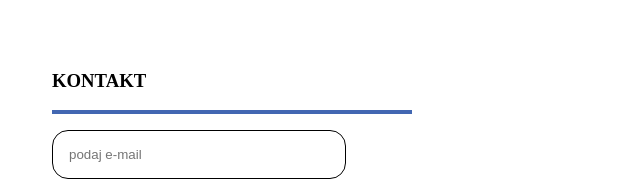
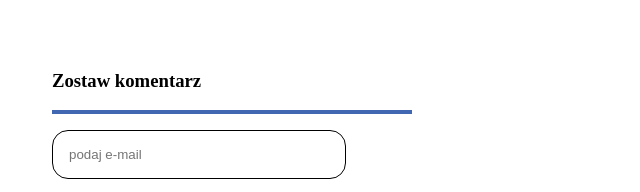
Before and after one commit to FilipekKlaudia/Grupa-5, a plain HTML site: page Strona Główna.html in a window 1280 px wide. Shown: the part 734-926 px from the top of the page, 380-1020 px from the left. Drawn offline with Linux system fonts and the light colour scheme.

Commit message:
Update Strona Główna.html

```diff
--- a/Strona Główna.html
+++ b/Strona Główna.html
@@ -71,7 +71,7 @@
 
 
                 <div class="col">
-                    <h3>KONTAKT</h3>
+                    <h3>Zostaw komentarz</h3>
                     <div class="hero-bar"></div>
                     <form action="">
                         <input placeholder="podaj e-mail" type="text">
```
